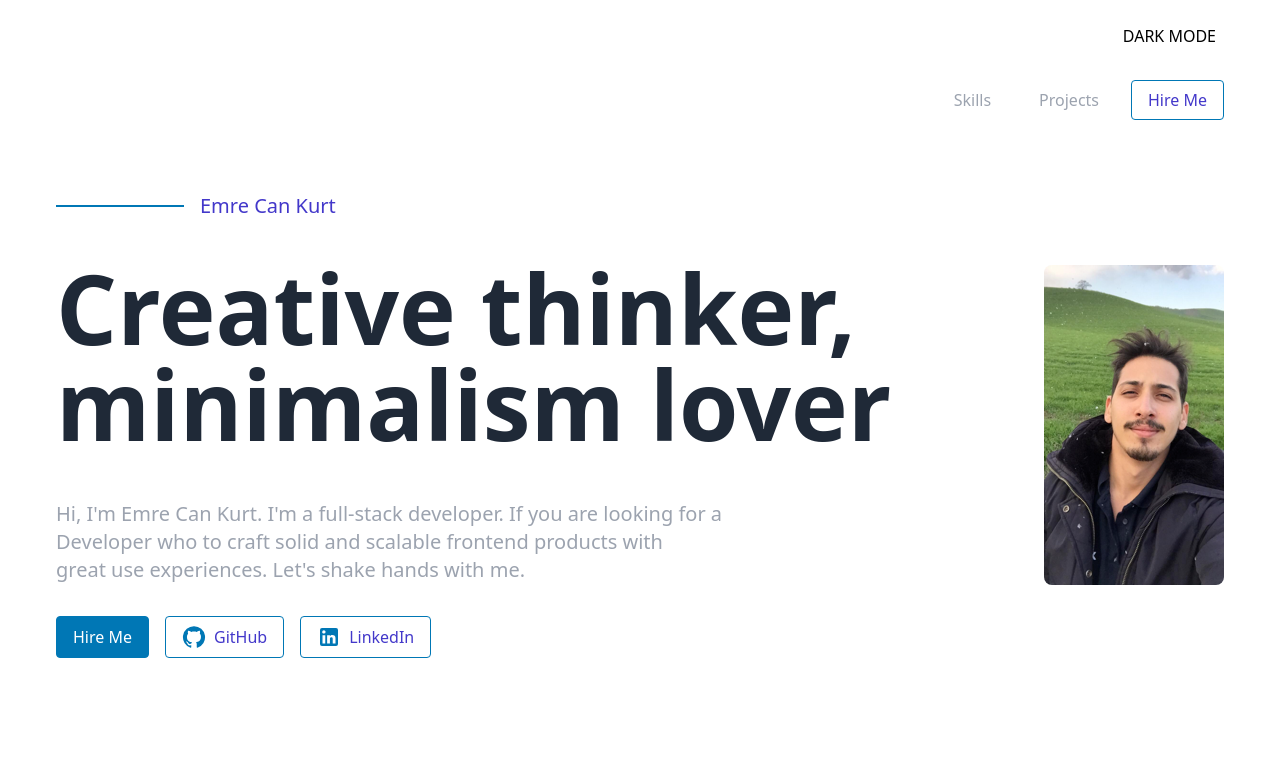
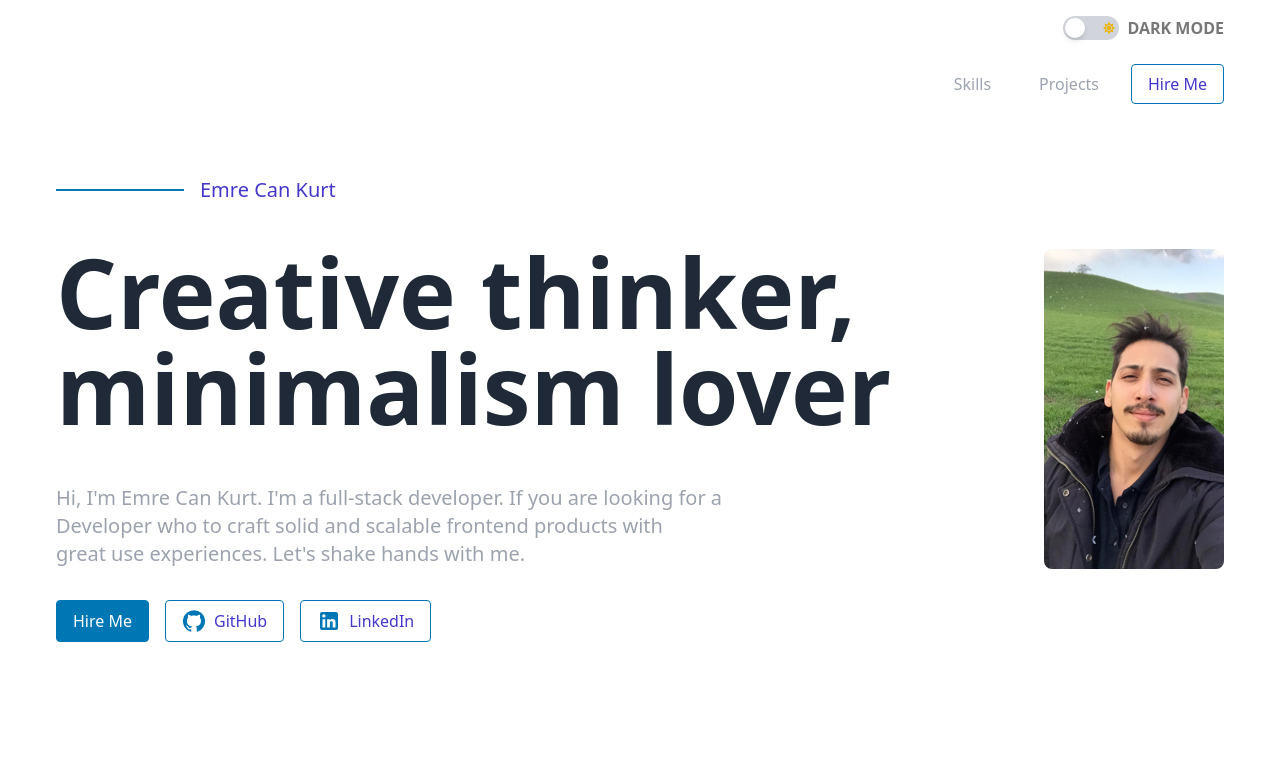
Before and after one commit to kurtemrecan/my-portfolio-site, a React (Vite) app: page / in a window 1280 px wide. Shown: the top 776 px of the page. Built offline with nearby package versions, Linux system fonts and the light colour scheme.

Commit message:
darkMode button created

```diff
--- a/package.json
+++ b/package.json
@@ -16,6 +16,7 @@
     "axios": "^1.7.7",
     "react": "^18.3.1",
     "react-dom": "^18.3.1",
+    "react-icons": "^5.3.0",
     "react-router-dom": "^6.27.0",
     "react-toastify": "^10.0.6"
   },
--- a/src/components/Footer.jsx
+++ b/src/components/Footer.jsx
@@ -2,10 +2,10 @@ import React from 'react';
 
 export default function Footer() {
   return (
-    <div className="footer bg-gray-100 p-12 ">
+    <div className="footer bg-gray-100 p-12 dark:bg-dark-gray">
       <div className="container flex flex-col items-start">
         <div className="text-left">
-          <p className="text-4xl font-regular mt-8 mb-12">
+          <p className="text-4xl font-regular dark:text-custom-gray mt-8 mb-12">
             Bir sonraki ürününüz üzerinde <br />
             birlikte çalışalım
           </p>
@@ -19,10 +19,15 @@ export default function Footer() {
             >
               👉
             </span>
-            <span className="text-red-600">can.kurt764@gmail.com</span>
+            <span className="text-red-600 dark:text-custom-purple">
+              can.kurt764@gmail.com
+            </span>
           </p>
           <div className="flex space-x-4">
-            <a href="#" className="text-black font-semibold">
+            <a
+              href="#"
+              className="text-black dark:text-custom-indigo-lightest font-regular"
+            >
               Personal Blog
             </a>
             <a href="#" className="text-custom-green">
--- a/src/components/ModeSwitch.jsx
+++ b/src/components/ModeSwitch.jsx
@@ -1,14 +1,39 @@
 import React from 'react';
 import { useThemeContext } from '../context/ThemeContext';
+import { FaSun, FaMoon } from 'react-icons/fa';
 
 export default function ModeSwitch() {
   const { isDarkMode, toggleDarkMode } = useThemeContext();
 
   return (
-    <div className="container flex justify-end">
-      <button onClick={toggleDarkMode} className="p-2">
+    <div className="container flex justify-end items-center space-x-2">
+      <button
+        onClick={toggleDarkMode}
+        className="relative flex items-center w-14 h-6 p-0.5 bg-gray-300 dark:bg-gray-600 rounded-full transition-colors duration-300 focus:outline-none"
+      >
+        {/* Toggle butonunun yuvarlak kısmı */}
+        <span
+          className={`absolute w-5 h-5 bg-white rounded-full shadow-md transform transition-transform duration-300 ${
+            isDarkMode ? 'translate-x-8' : 'translate-x-0'
+          }`}
+        ></span>
+        {/* Mod ikonu */}
+        <span
+          className={`absolute ${
+            isDarkMode ? 'left-1 text-white' : 'right-1 text-yellow-500'
+          } transition-all duration-300 text-xs`}
+        >
+          {isDarkMode ? <FaMoon /> : <FaSun />}
+        </span>
+      </button>
+      {/* Mod Yazısı */}
+      <span
+        className={`text-m font-semibold ${
+          isDarkMode ? 'text-darkmode-button' : 'text-lightmode-button'
+        }`}
+      >
         {isDarkMode ? 'LIGHT MODE' : 'DARK MODE'}
-      </button>
+      </span>
     </div>
   );
 }
--- a/src/context/ThemeContext.jsx
+++ b/src/context/ThemeContext.jsx
@@ -4,20 +4,13 @@ const ThemeContext = createContext();
 
 export const ThemeProvider = ({ children }) => {
   const [isDarkMode, setIsDarkMode] = useState(false);
-  const [language, setLanguage] = useState('en');
 
   const toggleDarkMode = () => {
     setIsDarkMode((prevMode) => !prevMode);
   };
 
-  const changeLanguage = (lang) => {
-    setLanguage(lang);
-  };
-
   return (
-    <ThemeContext.Provider
-      value={{ isDarkMode, toggleDarkMode, language, changeLanguage }}
-    >
+    <ThemeContext.Provider value={{ isDarkMode, toggleDarkMode }}>
       <div className={isDarkMode ? 'dark' : ''}>{children}</div>
     </ThemeContext.Provider>
   );
--- a/src/data/projectsData.js
+++ b/src/data/projectsData.js
@@ -8,7 +8,7 @@ const projectsData = [
     description:
       '"This site is designed to bring traditional Turkish rakı-fish culture together with a modern digital experience. Developed using React, HTML, CSS, and JavaScript, the site allows you to explore our delicious menus, make reservations, and learn more about our restaurant with its user-friendly interface. We aim to provide our guests with a fresh and unforgettable experience from the sea to the table."',
     image: project1,
-    gihubLink: 'https://github.com/kurtemrecan/manifest.git',
+    gihubLink: 'https://github.com/kurtemrecan/bol-malzemos',
     siteLink: 'https://manifest-fawn.vercel.app',
     technologies: ['React', 'JavaScript', 'TailwindCss'],
   },
@@ -18,7 +18,7 @@ const projectsData = [
     description:
       '"This site is designed with a modern layout using React and Tailwind CSS to allow you to easily explore our delicious pizzas and place orders. Thanks to its user-friendly interface, you can browse our pizza varieties, quickly order your desired flavor, and find the nearest branch to you. We can’t wait for you to try our pizzas made with high-quality ingredients and fresh flavors!"',
     image: project2,
-    gihubLink: 'https://github.com/kurtemrecan/bol-malzemos.git',
+    gihubLink: 'https://github.com/kurtemrecan',
     siteLink: 'https://bol-malzemos.vercel.app/',
     technologies: ['React', 'JavaScript', 'TailwindCss'],
   },
--- a/tailwind.config.js
+++ b/tailwind.config.js
@@ -17,6 +17,8 @@ export default {
         'dark-gray': '#141414',
         'custom-light-gray': '#383838',
         'custom-indigo-midlight': '#CFCBFF',
+        'darkmode-button': '#D9D9D9',
+        'lightmode-button': '#777777',
       },
     },
   },
```
Also changed, not shown: 1 other file (tests, documents, lock files or other folders).
